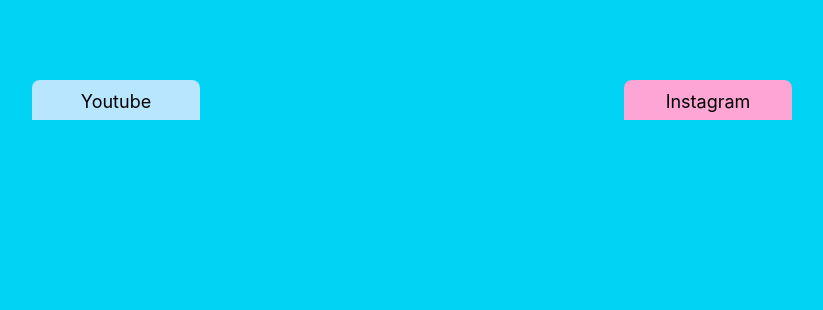
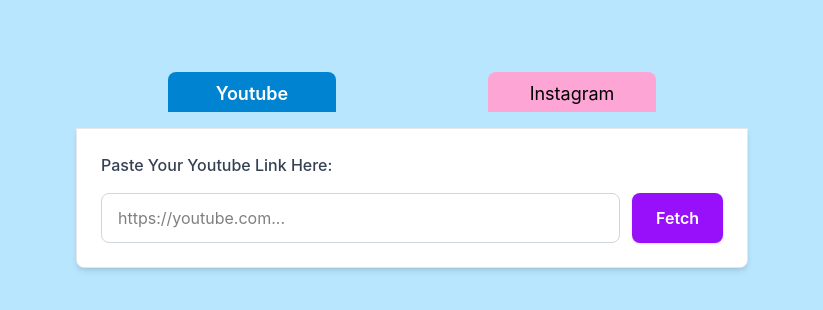
Before and after one commit to vsahil15/Video-Downloader-Through-Url, a React app in the folder frontend/: page / in a window 1280 px wide. Shown: the top 310 px of the page, without its empty margins (228-1051 px from the left). Built offline with nearby package versions, Linux system fonts and the light colour scheme; the HTML template or start-up script is replaced by a standard one.

Commit message:
frontend ui has been completed

```diff
--- a/frontend/src/App.jsx
+++ b/frontend/src/App.jsx
@@ -5,23 +5,33 @@
 import './App.css'
 
 function App() {
-  const [downloadMode, setDownloadmode] = useState("");
+  const [downloadMode, setDownloadmode] = useState("youtube");
+  const [urlInput, setUrlInput] = useState("");
+
+  // --- EMPTY VARIABLES FOR COMPILER ONLY (Add your own logic here) ---
+  const isLoading = false;
+  const handleDownloadSubmit = (e) => { e.preventDefault(); };
+  // -------------------------------------------------------------------
+
   console.log("which mode the user is using", downloadMode);
 
   return (
     <>
-     <section className="text-center bg-cyan-400">
-      <div className="p-12"> {/* Changed h1 to div since ul shouldn't be inside h1 */}
+     {/* Main wrapper with visible text colors to prevent global CSS blockages */}
+     <div className="w-full min-h-screen p-6 text-black">
+       <section className="text-center max-w-2xl mx-auto">
+        <div className="p-4">
           <ul className="flex">
 
             {/* YouTube Tab */}
             <li className="pt-8 pl-8 pr-8 w-1/2 cursor-pointer">
               <button
+                type="button"
                 onClick={() => setDownloadmode("youtube")}
                 className={`w-42 h-10 text-lg font-sans font-normal px-4 py-2 rounded-t-lg transition-colors duration-200
                   ${downloadMode === "youtube"
-                  ? "bg-sky-600 text-white font-semibold"  // Active / Pressed state (darker sky blue)
-                  : "bg-sky-200 text-black hover:bg-sky-300" // Normal state + Hover effect
+                    ? "bg-sky-600 text-white font-semibold"
+                    : "bg-sky-200 text-black hover:bg-sky-300"
                   }`}
               >
                 Youtube
@@ -31,11 +41,12 @@
             {/* Instagram Tab */}
             <li className="pt-8 pl-8 pr-8 w-1/2 cursor-pointer">
               <button
+                type="button"
                 onClick={() => setDownloadmode("instagram")}
                 className={`w-42 h-10 text-lg font-sans font-normal px-4 py-2 rounded-t-lg transition-colors duration-200
                   ${downloadMode === "instagram"
-                  ? "bg-pink-600 text-white font-semibold" // Active / Pressed state (darker pink)
-                  : "bg-pink-300 text-black hover:bg-pink-400" // Normal state + Hover effect
+                    ? "bg-pink-600 text-white font-semibold"
+                    : "bg-pink-300 text-black hover:bg-pink-400"
                   }`}
               >
                 Instagram
@@ -44,7 +55,41 @@
 
           </ul>
         </div>
+
+        {/* Form elements styled explicitly with text and background visibility rules */}
+        <div className="bg-white p-6 rounded-b-lg shadow-md border border-gray-200 text-left">
+           <form onSubmit={handleDownloadSubmit} className="space-y-4">
+                <label htmlFor="urlinput" className="block font-medium text-gray-700 capitalize">
+                  Paste your {downloadMode || 'video'} link here:
+                </label>
+
+                <div className="flex flex-col sm:flex-row gap-3">
+                  <input
+                    id="urlinput"
+                    type="url"
+                    placeholder={
+                      downloadMode === "youtube"
+                      ? "https://youtube.com..."
+                      : downloadMode === "instagram"
+                      ? "https://instagram.com..."
+                      : "Paste link here..."
+                    }
+                    value={urlInput}
+                    onChange={(e) => setUrlInput(e.target.value)}
+                    className="flex-1 px-4 py-3 border border-gray-300 rounded-lg focus:outline-none focus:ring-2 focus:ring-purple-500 text-black disabled:bg-gray-100"
+                  />
+                  <button
+                    type="submit"
+                    disabled={isLoading}
+                    className="px-6 py-3 bg-purple-600 text-white font-semibold rounded-lg hover:bg-purple-700 transition-colors shadow-sm disabled:bg-purple-400 disabled:cursor-not-allowed"
+                  >
+                    {isLoading ? "Fetching..." : "Fetch"}
+                  </button>
+                </div>
+            </form>
+         </div>
       </section>
+     </div>
    </>
   )
 }
--- a/frontend/src/index.css
+++ b/frontend/src/index.css
@@ -1,6 +1,6 @@
 @import "tailwindcss";
 @layer base {
   html, body, #root {
-    @apply m-0 p-0 w-full h-full bg-cyan-400 ;
+    @apply m-0 p-0 w-full h-full bg-sky-200 ;
   }
 }
```
Lines whose indentation alone changed are shown as unchanged.
